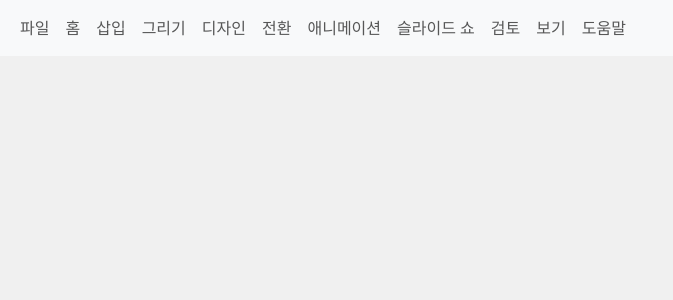
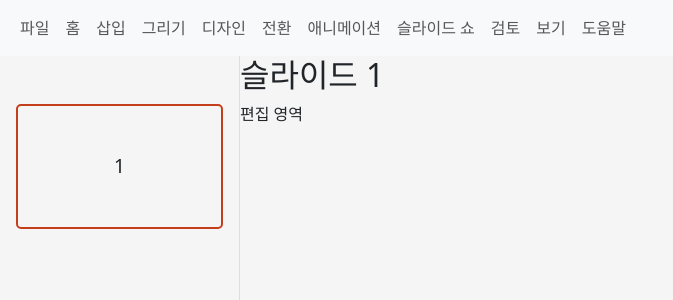
Before and after one commit to tearbird99/Portfolio_01, a React (Vite) app in the folder my-app/: page / in a window 1280 px wide. Shown: the top 300 px of the page, without its empty margins (0-673 px from the left). Built offline with nearby package versions, Linux system fonts and the light colour scheme.

Commit message:
Slidethumbnail 생성

```diff
--- a/my-app/src/App.css
+++ b/my-app/src/App.css
@@ -3,10 +3,15 @@
     height: 120vh;
     min-height: 100vh;
     padding-top: 56px;
-    background-color: rgb(240, 240, 240);
+    background-color: #F5F5F5;
 }
 
 .functools {
     background-color: white;
     width: 100%;
 }
+
+.editor-container {
+    display: flex;
+    height: calc(100vh - 56px);
+}
--- a/my-app/src/App.tsx
+++ b/my-app/src/App.tsx
@@ -1,15 +1,24 @@
-import React, { useState } from 'react';
+import { useState } from 'react';
 import './App.css';
 import 'bootstrap/dist/css/bootstrap.min.css';
 import TopNavbar from './components/TopNavBar';
+import SlideThumbnails from './components/SlideThumbnails';
 
-const App: React.FC = () => {
+// App 컴포넌트: 전체 웹 파워포인트 앱의 루트 컴포넌트
+function App() {
+  // 현재 활성화된 상단 메뉴 탭 (예: '파일', '홈' 등)
   const [activeTab, setActiveTab] = useState<string | null>(null);
 
+  const [slides] = useState<number[]>([1]);
+  const [currentSlide, setCurrentSlide] = useState<number>(1);
+
   return (
+    // App 전체 영역. 빈 공간 클릭 시 activeTab을 null로 초기화
     <div className="App" onClick={() => setActiveTab(null)}>
+      {/* 상단 네비게이션 바 컴포넌트 */}
       <TopNavbar activeTab={activeTab} setActiveTab={setActiveTab} />
 
+      {/* 메인 콘텐츠 영역 (탭이 클릭되었을 때만 렌더링됨) */}
       <div className="content">
         {activeTab && (
           <>
@@ -17,8 +26,21 @@ const App: React.FC = () => {
           </>
         )}
       </div>
+
+      <div className="editor-container">
+        <SlideThumbnails
+          slides={slides}
+          currentSlide={currentSlide}
+          setCurrentSlide={setCurrentSlide}
+        />
+
+        <div className="slide-editor">
+          <h2>슬라이드 {currentSlide}</h2>
+          <p>편집 영역</p>
+        </div>
+      </div>
     </div>
   );
-};
+}
 
 export default App;
--- /dev/null
+++ b/my-app/src/components/SlideThumbnails.css
@@ -0,0 +1,26 @@
+.slide-thumbnails {
+    width: 240px;
+    background-color: #F5F5F5;
+    border-right: 1px solid #ddd;
+    padding: 16px;
+    padding-top: 48px;
+    overflow-y: auto;
+}
+
+.slide-thumbnail {
+    height: 125px;
+    background-color: #F5F5F5;
+    border: 2px solid transparent;
+    border-radius: 5px;
+    margin-bottom: 10px;
+    display: flex;
+    align-items: center;
+    justify-content: center;
+    cursor: pointer;
+    font-size: 1.2rem;
+    transition: border 0.2s ease, background-color 0.2s ease;
+}
+
+.slide-thumbnail.active {
+    border: 2px solid #C43E1C;
+}
--- /dev/null
+++ b/my-app/src/components/SlideThumbnails.tsx
@@ -0,0 +1,26 @@
+import './SlideThumbnails.css';
+
+interface SlideThumbnailsProps {
+    slides: number[];
+    currentSlide: number;
+    setCurrentSlide: (num: number) => void;
+}
+
+// 왼쪽 슬라이드 썸네일 component
+function SlideThumbnails({ slides, currentSlide, setCurrentSlide }: SlideThumbnailsProps) {
+    return (
+      <div className="slide-thumbnails">
+        {slides.map((num) => (
+          <div
+            key={num}
+            className={`slide-thumbnail ${currentSlide === num ? 'active' : ''}`}
+            onClick={() => setCurrentSlide(num)}
+          >
+            {num}
+          </div>
+        ))}
+      </div>
+    );
+  }
+
+  export default SlideThumbnails;
--- a/my-app/src/components/TopNavBar.tsx
+++ b/my-app/src/components/TopNavBar.tsx
@@ -1,28 +1,41 @@
-import React from 'react';
 import { Navbar, Container, Nav } from 'react-bootstrap';
 
+// props 타입 정의: 현재 선택된 탭과 탭을 설정하는 함수
 interface TopNavbarProps {
   activeTab: string | null;
   setActiveTab: (tab: string) => void;
 }
 
+// 상단 메뉴 항목 배열
 const menuItems = [
   '파일', '홈', '삽입', '그리기', '디자인', '전환',
   '애니메이션', '슬라이드 쇼', '검토', '보기', '도움말'
 ];
 
-const TopNavbar: React.FC<TopNavbarProps> = ({ activeTab, setActiveTab }) => {
+// TopNavbar 컴포넌트: 상단 메뉴바를 렌더링함
+function TopNavbar({ activeTab, setActiveTab }: TopNavbarProps) {
   return (
+    // 상단 고정 네비게이션 바
     <Navbar bg="light" fixed="top" onClick={(e) => e.stopPropagation()}>
+      {/* fluid 설정으로 좌우 여백 제거 */}
       <Container fluid>
         <Nav className="me-auto">
+          {/* 각 메뉴 항목을 Nav.Link로 렌더링 */}
           {menuItems.map((item) => (
             <Nav.Link
               key={item}
-              active={activeTab === item}
+              active={activeTab === item} // 현재 탭이면 강조
+              style={
+                activeTab === item
+                  ? {
+                      fontWeight: 900,
+                      color: '#000',
+                    }
+                  : undefined
+              }
               onClick={(e) => {
-                e.stopPropagation();
-                setActiveTab(item);
+                e.stopPropagation(); // 바깥 onClick 전파 방지
+                setActiveTab(item);  // 탭 설정
               }}
             >
               {item}
@@ -32,6 +45,6 @@ const TopNavbar: React.FC<TopNavbarProps> = ({ activeTab, setActiveTab }) => {
       </Container>
     </Navbar>
   );
-};
+}
 
 export default TopNavbar;
```
